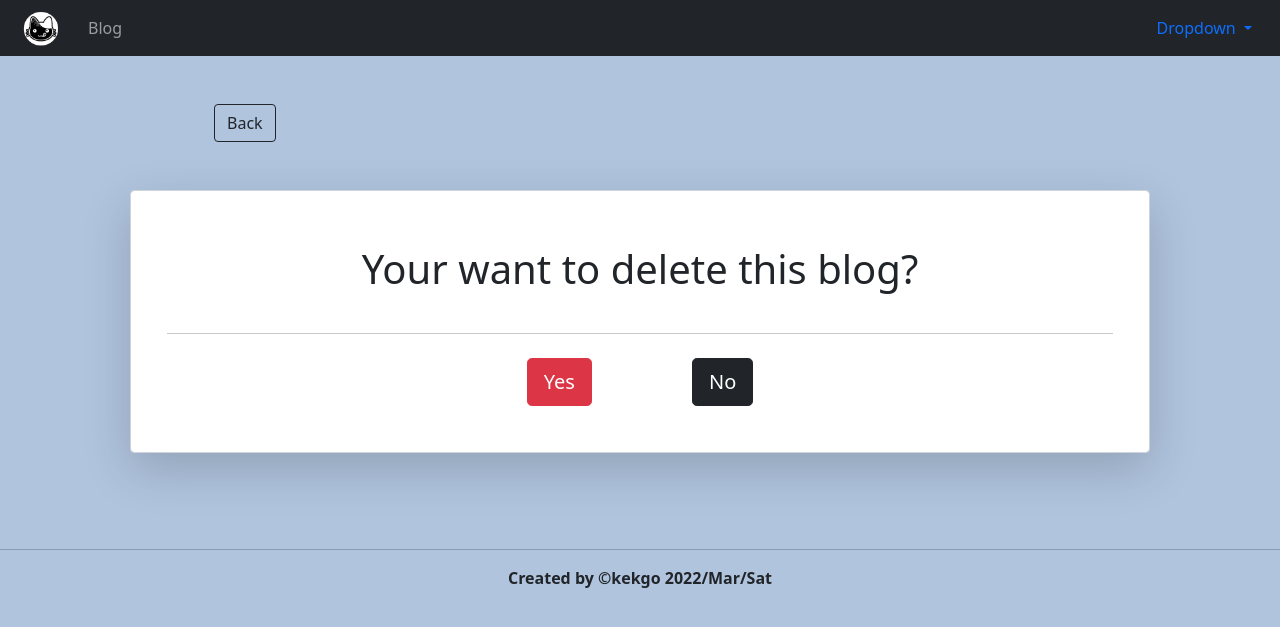
After one commit to KaKeGo/MySite, a Django app: template mysite/blogs/templates/blogs/delete_blog.html in a window 1280 px wide. The commit adds this page. Shown: the top 627 px of the page. Run offline with Django 4.2, Linux system fonts and the light colour scheme; the template is opened without the code that fills it, so the values that code supplies are empty.

Commit message:
delete view and html style its ready

```diff
--- a/mysite/blogs/templates/blogs/create_blog.html
+++ b/mysite/blogs/templates/blogs/create_blog.html
@@ -22,10 +22,10 @@
                 <h4><strong>Create blog</strong></h4>
             </div>
             <div class="m-4">
-                <input class="form-control" name="title">
+                <input class="form-control" name="title" autofocus>
             </div>
             <div class="m-4">
-                <textarea class="form-control" name="body"></textarea>
+                <textarea class="form-control" name="body" rows="20" id="mytextarea"></textarea>
             </div>
             <div class="m-4">
                 <input class="form-control" type="file" name="image">
--- /dev/null
+++ b/mysite/blogs/templates/blogs/delete_blog.html
@@ -0,0 +1,34 @@
+{% extends 'master.html' %}
+
+{% load static %}
+
+{% block title %}{% endblock %}
+
+{% block content %}
+
+<div class="container mx-5 row">
+    <div class="row row-cols-3">
+        <div>
+            <a href="{% url 'blogs:blog' %}" class="btn btn-outline-dark mt-5 b mx-5">Back</a>
+        </div>
+    </div>
+</div>
+
+<div class="container p-5">
+    <div class="form-control shadow-lg rounded">
+        <div class="p-4">
+            <div class="text-center p-3">
+                <h1 class="mt-2">Your want to delete this blog?</h1>
+            </div>
+            <hr/>
+            <form method="post" enctype="multipart/form-data">{% csrf_token %}
+                <div class="text-center mt-4">
+                    <button class="btn btn-danger btn-lg mx-5" type="submit">Yes</button>
+                    <a class="btn btn-dark btn-lg mx-5" href="{% url 'blogs:blog' %}">No</a>
+                </div>
+            </form>
+        </div>
+    </div>
+</div>
+
+{% endblock %}
--- a/mysite/blogs/templates/blogs/detail_blog.html
+++ b/mysite/blogs/templates/blogs/detail_blog.html
@@ -24,7 +24,7 @@
             <a href="{% url 'blogs:update' blog.slug %}" class="btn btn-outline-success mt-5 b mx-5">Update</a>
         </div>
         <div>
-            <a href="{% url 'blogs:blog' %}" class="btn btn-outline-danger mt-5 b mx-5">Delete</a>
+            <a href="{% url 'blogs:delete' blog.slug %}" class="btn btn-outline-danger mt-5 b mx-5">Delete</a>
         </div>
     </div>
 </div>
--- a/mysite/blogs/urls.py
+++ b/mysite/blogs/urls.py
@@ -5,6 +5,7 @@ from .views import (
     BlogDetailView,
     BlogCreateView,
     BlogUpdateView,
+    BlogDeleteView,
 )
 
 
@@ -15,4 +16,5 @@ urlpatterns = [
     path('create/', BlogCreateView.as_view(), name='create'),
     path('detail/<slug:slug>/', BlogDetailView.as_view(), name='detail'),
     path('detail/<slug:slug>/update/', BlogUpdateView.as_view(), name='update'),
+    path('detail/<slug:slug>/delete/', BlogDeleteView.as_view(), name='delete'),
 ]
--- a/mysite/blogs/views.py
+++ b/mysite/blogs/views.py
@@ -20,8 +20,14 @@ class BlogCreateView(generic.CreateView):
     template_name = 'blogs/create_blog.html'
     model = Blog
     form_class = BlogCreateForm
+    # context_object_name = 'blogs'
 
 class BlogUpdateView(generic.UpdateView):
     template_name = 'blogs/update_blog.html'
     model = Blog
     form_class = BlogUpdateForm
+
+class BlogDeleteView(generic.DeleteView):
+    template_name = 'blogs/delete_blog.html'
+    model = Blog
+    success_url = reverse_lazy('blogs:blog')
```
